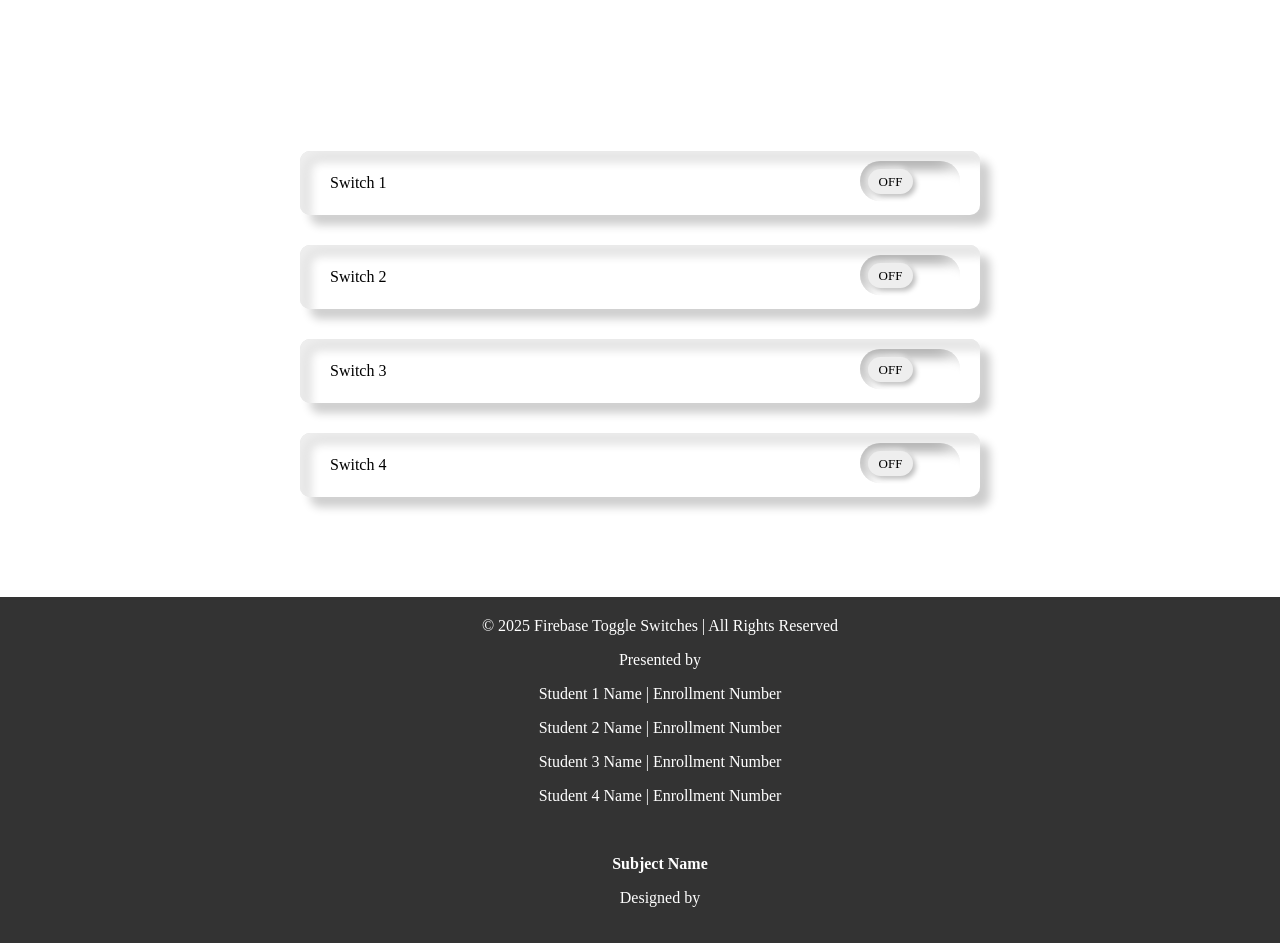
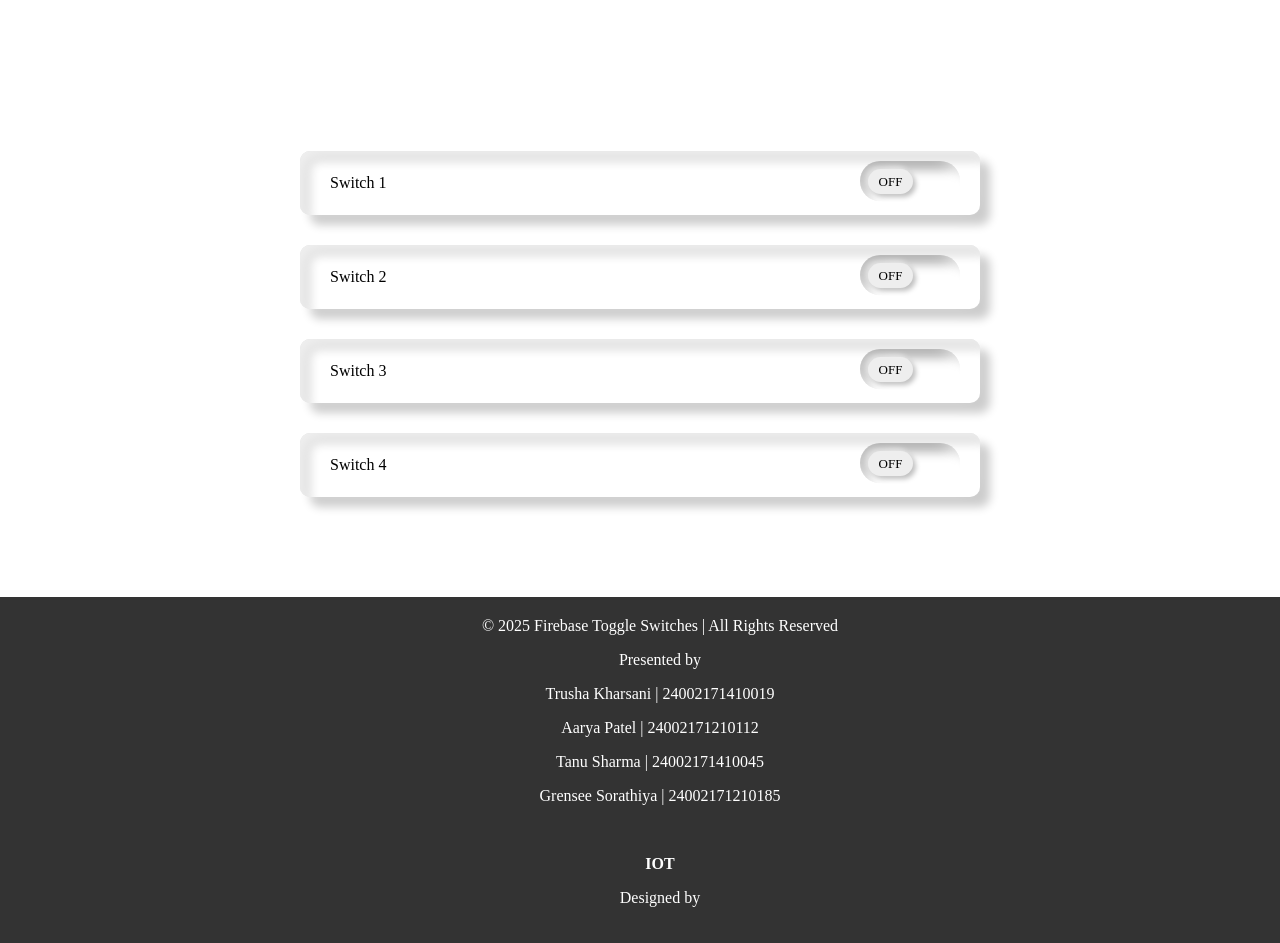
Before and after one commit to Trusha-Automation/Automation-Website, a plain HTML site: page index.html in a window 1280 px wide. Shown: the part 59-1002 px from the top of the page. Drawn offline with Linux system fonts and the light colour scheme; no server answers.

Commit message:
Update index.html

```diff
--- a/index.html
+++ b/index.html
@@ -76,12 +76,12 @@
         &copy; 2025 Firebase Toggle Switches | All Rights Reserved
         <br>
         <p>Presented by</p>
-        <p>Student 1 Name | Enrollment Number</p>
-        <p>Student 2 Name | Enrollment Number</p>
-        <p>Student 3 Name | Enrollment Number</p>
-        <p>Student 4 Name | Enrollment Number</p>
+        <p> Trusha Kharsani | 24002171410019</p>
+        <p> Aarya Patel | 24002171210112</p>
+        <p> Tanu Sharma | 24002171410045</p>
+        <p> Grensee Sorathiya  | 24002171210185</p>
         <br>
-        <p><strong>Subject Name</strong></p>
+        <p><strong>IOT</strong></p>
         <p>Designed by</p>
     </div>
 </body>
```
